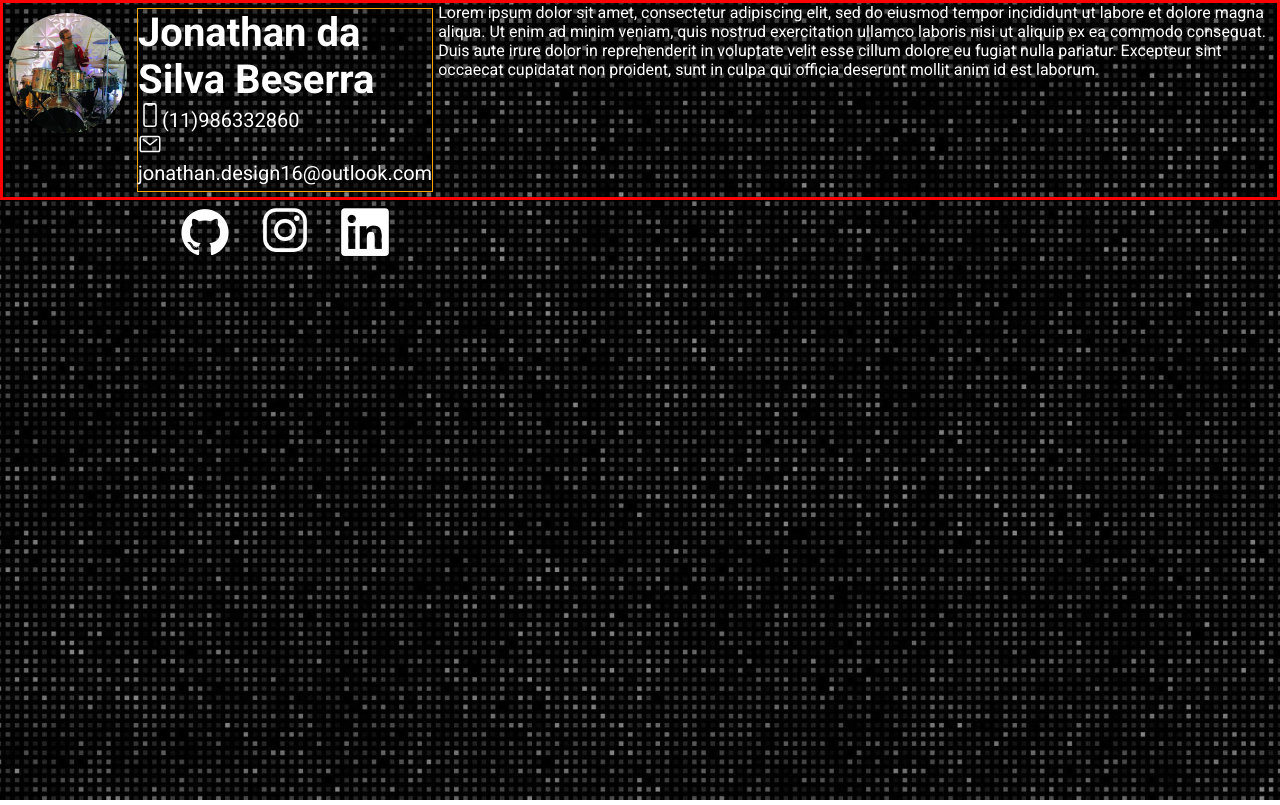
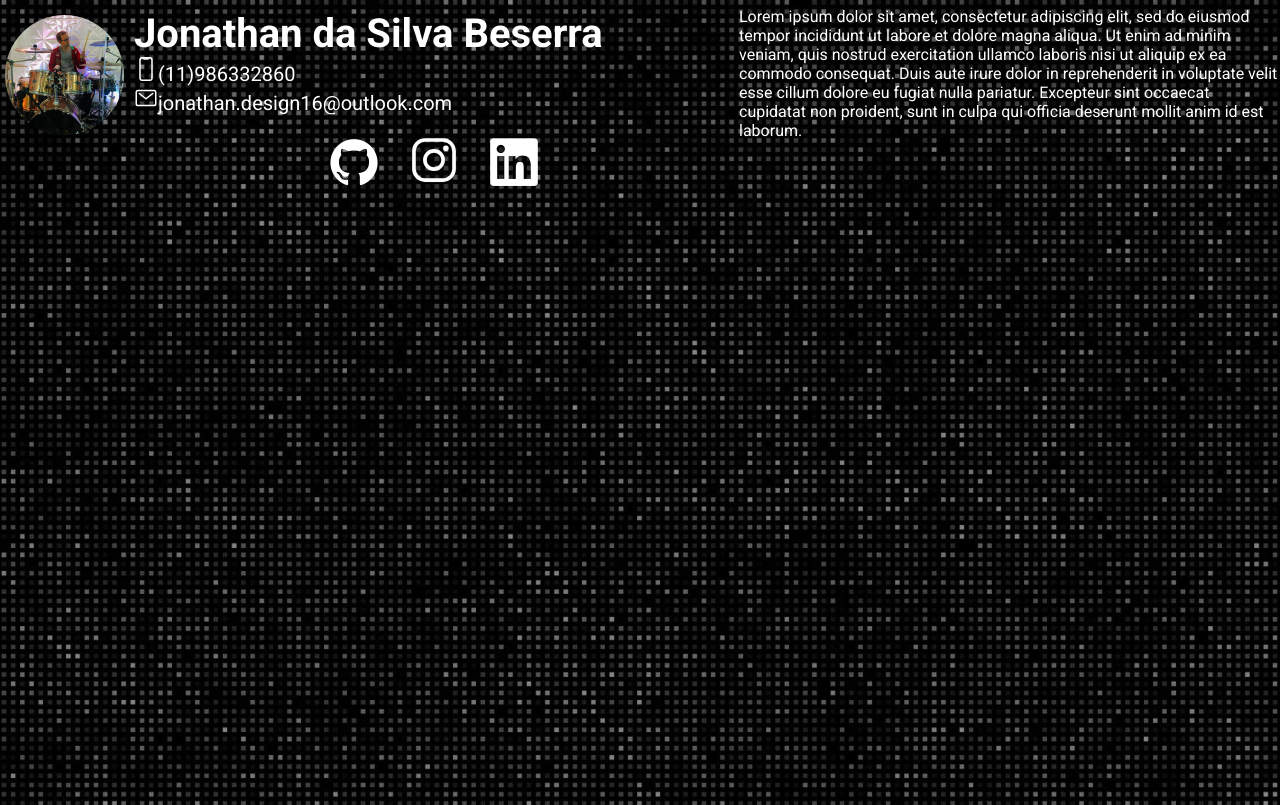
Before and after one commit to JohnSilva98/Curriculo, a plain HTML site: page index.html in a window 1280 px wide. Drawn offline with nearby package versions, Linux system fonts and the light colour scheme.

Commit message:
finalizado cabeçalho da página

```diff
--- a/index.html
+++ b/index.html
@@ -26,7 +26,7 @@
           <img src="./assets/profilePhotojpg.jpg" alt="minha foto de perfil" />
         </div>
         <div id="personalData">
-          <h1>Jonathan da Silva Beserra</h1>
+          <h1 id="name">Jonathan da Silva Beserra</h1>
           <div id="number">
             <a href="https://wa.me/5511986332860" target="_blank">
               <ion-icon id="pinfo" name="phone-portrait-outline"> </ion-icon
@@ -67,6 +67,8 @@
         </div>
       </div>
     </header>
+    <!--body cv-->
+
     <!--Import IonIcon-->
     <script
       type="module"
--- a/styles.css
+++ b/styles.css
@@ -17,9 +17,9 @@ body {
 /* elemento pai*/
 #info {
   display: flex;
-  border: 3px solid red;
   width: auto;
   height: 200px;
+  margin-top: 5px;
 }
 
 #img img {
@@ -29,10 +29,11 @@ body {
 }
 #personalData {
   color: var(--main-color);
-  border: 1px solid orange;
   margin: 5px 5px;
+  font-size: 20px;
+}
+#name {
   width: 600px;
-  font-size: 20px;
 }
 #socialMedia a,
 #number a,
@@ -71,6 +72,20 @@ a {
   font-size: 24px;
 }
 
+#number,
+#email {
+  transition: 0.5s;
+}
+#number:hover {
+  font-size: 26px;
+  color: gray;
+}
+#email:hover {
+  font-size: 26px;
+  color: gray;
+}
+
 p {
+  margin-top: 2px;
   color: white;
 }
```
